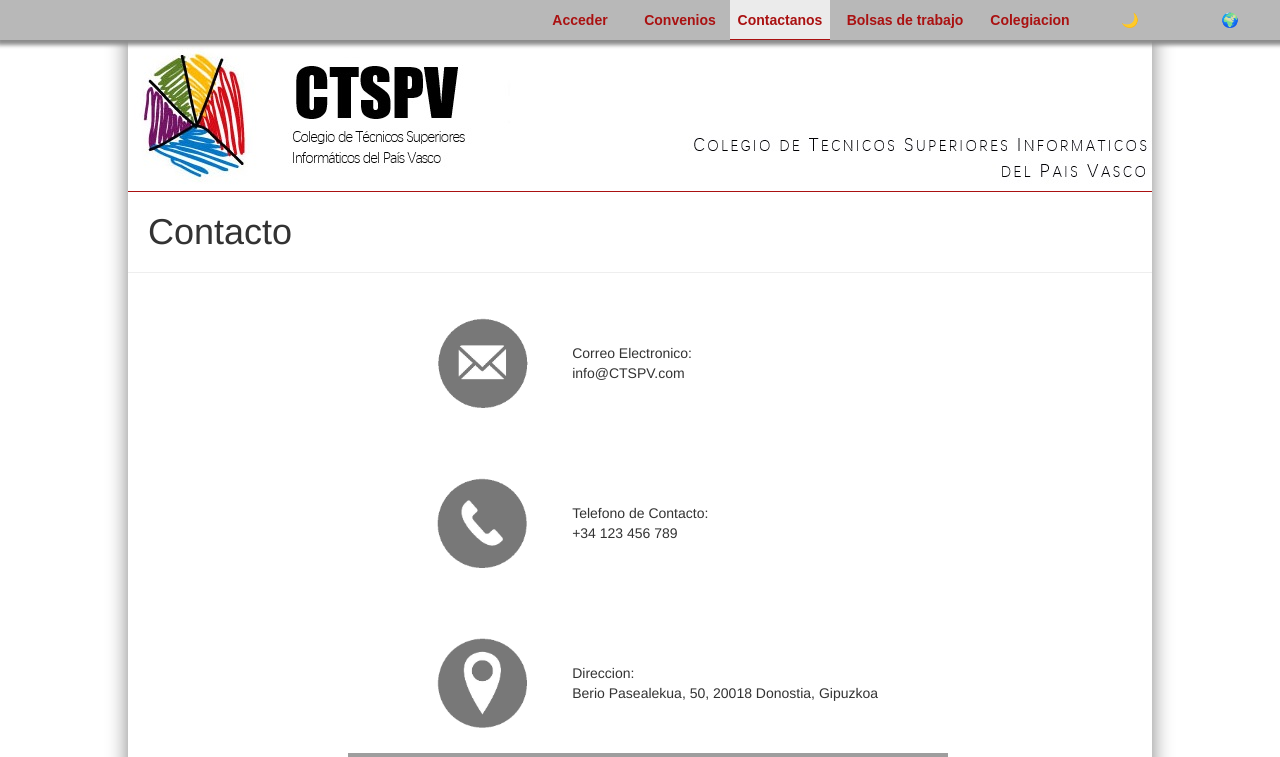
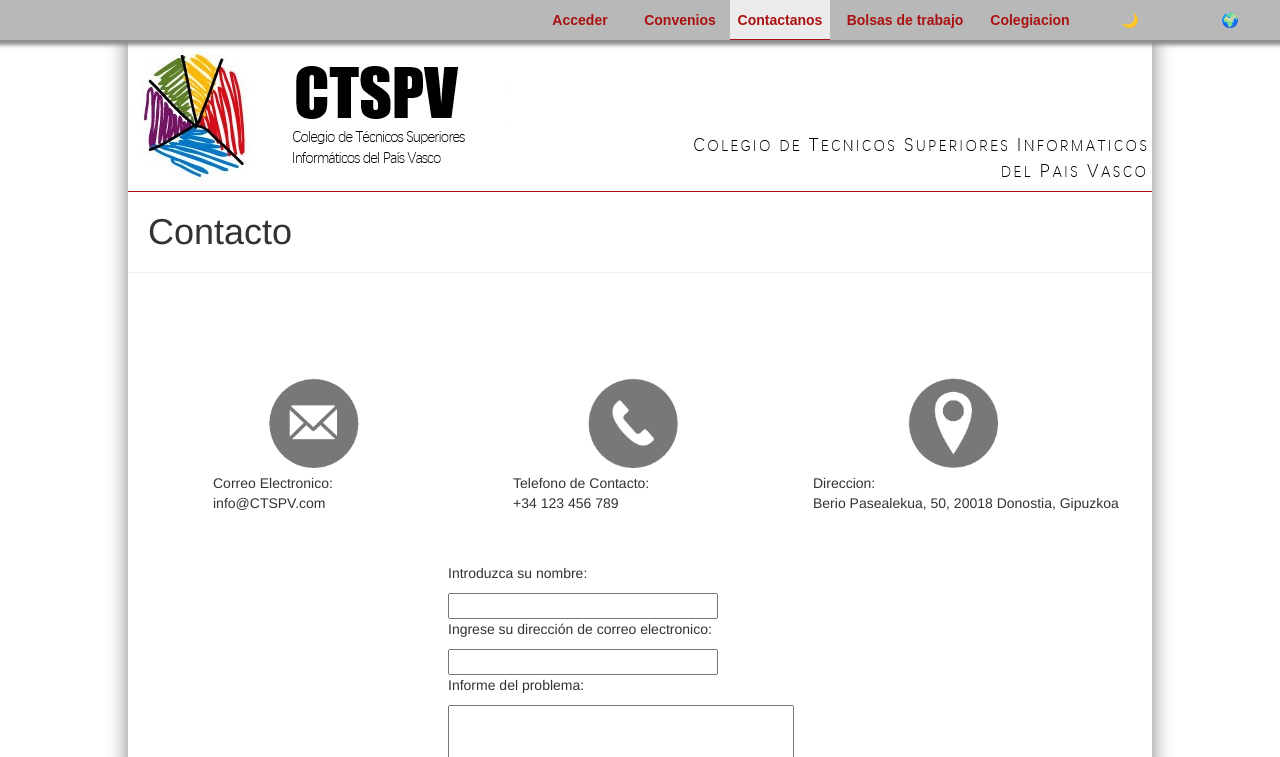
Before and after one commit to Equipo-Finlandia/Reto-5, a PHP site: page /subpaginas/contactanos.html in a window 1280 px wide. Shown: the top 757 px of the page. Run offline with PHP 8.4, Linux system fonts and the light colour scheme; grey boxes are pictures that could not be loaded.

Commit message:
contacto

```diff
--- a/css/contacto.css
+++ b/css/contacto.css
@@ -1,22 +1,61 @@
-.contactoPng{
+.contactoPng {
     width: 100px;
-    float: right;
+    margin-left: 150px;
 }
 
-p{
-    padding-top: 30px;
+.contactoPng2 {
+    width: 100px;
+    margin-left: 470px;
+    margin-top: -150px;
+
+
 }
 
-.row {
-    margin-top: 20px;
+.contactoPng3 {
+    width: 100px;
+    margin-left: 790px;
+    margin-top: -150px
 }
 
-#menu_registro{
-    margin-top:-100px;
-    height:550px;
+#correo {
+
+    margin-left: 100px;
+
+
 }
 
-#mapa{
+
+#telefono {
+    margin-left: 400px;
+    margin-top: -50px;
+
+}
+
+#direccion {
+
+    margin-left: 700px;
+    margin-top: -50px;
+
+}
+
+
+
+.row {
+    margin-top: 00px;
+}
+
+#menu_registro {
+    margin-top: -100px;
+    height: 550px;
+}
+
+#mapa {
     margin-left: 220px;
     padding-bottom: 50px;
 }
+
+#contactanos {
+
+    margin-left: 320px;
+    padding-bottom: 50px;
+}
--- a/subpaginas/contactanos.html
+++ b/subpaginas/contactanos.html
@@ -10,9 +10,9 @@
 </head>
 
 <body>
-       <input type="button" value="" name="botonMenu" id="botonMenu" onClick="cargaMenu()">
+    <input type="button" value="" name="botonMenu" id="botonMenu" onClick="cargaMenu()">
 
- <div id="menu">
+    <div id="menu">
         <nav>
             <ul id="menu_principal">
                 <li>
@@ -30,7 +30,7 @@
                     </label>
                 </li>
                 <li>
-                    <label  for="submenu3">
+                    <label for="submenu3">
                         <a href="formRegistro.html"> 🎓 Colegiación</a>
                     </label>
                 </li>
@@ -63,7 +63,7 @@
             <a id="colegiacion" href="formRegistro.html">
                 <div>Colegiacion</div>
             </a>
-            <a id="formacion"href="formacion.html">
+            <a id="formacion" href="formacion.html">
                 <div>Formacion</div>
             </a>
             <a href="bolsaTrabajo.html">
@@ -110,45 +110,71 @@
             <input type="button" value="Cerrar" name="botonCierre" id="boton2" onClick="cerrarLogin()">
         </div>
 
-        <!--Primer boton-->
+        <br> <br />
+        <br> <br />
+
+                <!--Primer boton-->
         <div class="row">
-            <div class="col-sm-5 noticias">
+            <div>
                 <img src="../imagenes/correo.png" class="contactoPng">
             </div>
-            <div class="col-sm-7 noticias">
-                <p>
+            <div>
+                <p id="correo">
                     Correo Electronico: <br> info@CTSPV.com
                 </p>
             </div>
         </div>
 
         <div class="row">
-            <div class="col-sm-5 noticias">
-                <img src="../imagenes/telefono.png" class="contactoPng">
+            <div>
+                <img src="../imagenes/telefono.png" class="contactoPng2">
             </div>
-            <div class="col-sm-7 noticias">
-                <p>
+            <div>
+                <p id="telefono">
                     Telefono de Contacto: <br> +34 123 456 789
                 </p>
             </div>
         </div>
 
         <div class="row">
-            <div class="col-sm-5 noticias">
-                <img src="../imagenes/direccion.png" class="contactoPng">
+            <div>
+                <img src="../imagenes/direccion.png" class="contactoPng3">
             </div>
-            <div class="col-sm-7 noticias">
-                <p>
+            <div>
+                <p id="direccion">
                     Direccion: <br> Berio Pasealekua, 50, 20018 Donostia, Gipuzkoa
                 </p>
             </div>
         </div>
+
+        <br> <br />
+
+
+        <div id="contactanos">
+            <form action="mailto:CTSPVfinlandia@gmail.com" method="post" enctype="text/plain">
+                <p>Introduzca su nombre:</p>
+                <input type="text" name="nombre" size="30">
+
+               <p> Ingrese su dirección de correo electronico:</p>
+                <input type="text" name="dirección" size="30">
+
+               <p> Informe del problema:</p>
+
+                <textarea rows="5" cols="40" name="problema"></textarea>
+                <br> <br />
+                <input type="submit" value="Enviar correo electronico">
+            </form>
+
+        </div>
+
+
+
         <div id="mapa">
-                <iframe src="https://www.google.com/maps/embed?pb=!1m18!1m12!1m3!1d2903.4483832497463!2d-2.0166142!3d43.3048723!2m3!1f0!2f0!3f0!3m2!1i1024!2i768!4f13.1!3m3!1m2!1s0xd51b0708baa02bb%3A0x4b55a087d653821b!2sCebanc!5e0!3m2!1ses!2ses!4v1582044741731!5m2!1ses!2ses" width="600" height="450" frameborder="0" style="border:0;" allowfullscreen=""></iframe>
+            <iframe src="https://www.google.com/maps/embed?pb=!1m18!1m12!1m3!1d2903.4483832497463!2d-2.0166142!3d43.3048723!2m3!1f0!2f0!3f0!3m2!1i1024!2i768!4f13.1!3m3!1m2!1s0xd51b0708baa02bb%3A0x4b55a087d653821b!2sCebanc!5e0!3m2!1ses!2ses!4v1582044741731!5m2!1ses!2ses" width="600" height="450" frameborder="0" style="border:0;" allowfullscreen=""></iframe>
         </div>
     </div>
 
-        <script>
+    <script>
         function responsive(x) {
 
             var menuvertical = document.getElementById("menu");
@@ -173,6 +199,7 @@
         //Funcion que "abre" el menu lateral
 
         var abierto = false;
+
         function cargaMenu() {
             var menuvertical = document.getElementById("menu");
             if (abierto === true) {
@@ -186,10 +213,7 @@
                 abierto = true;
             }
         }
-
     </script>
 
 
-</body>
-
-</html>
+</body></html>
```
